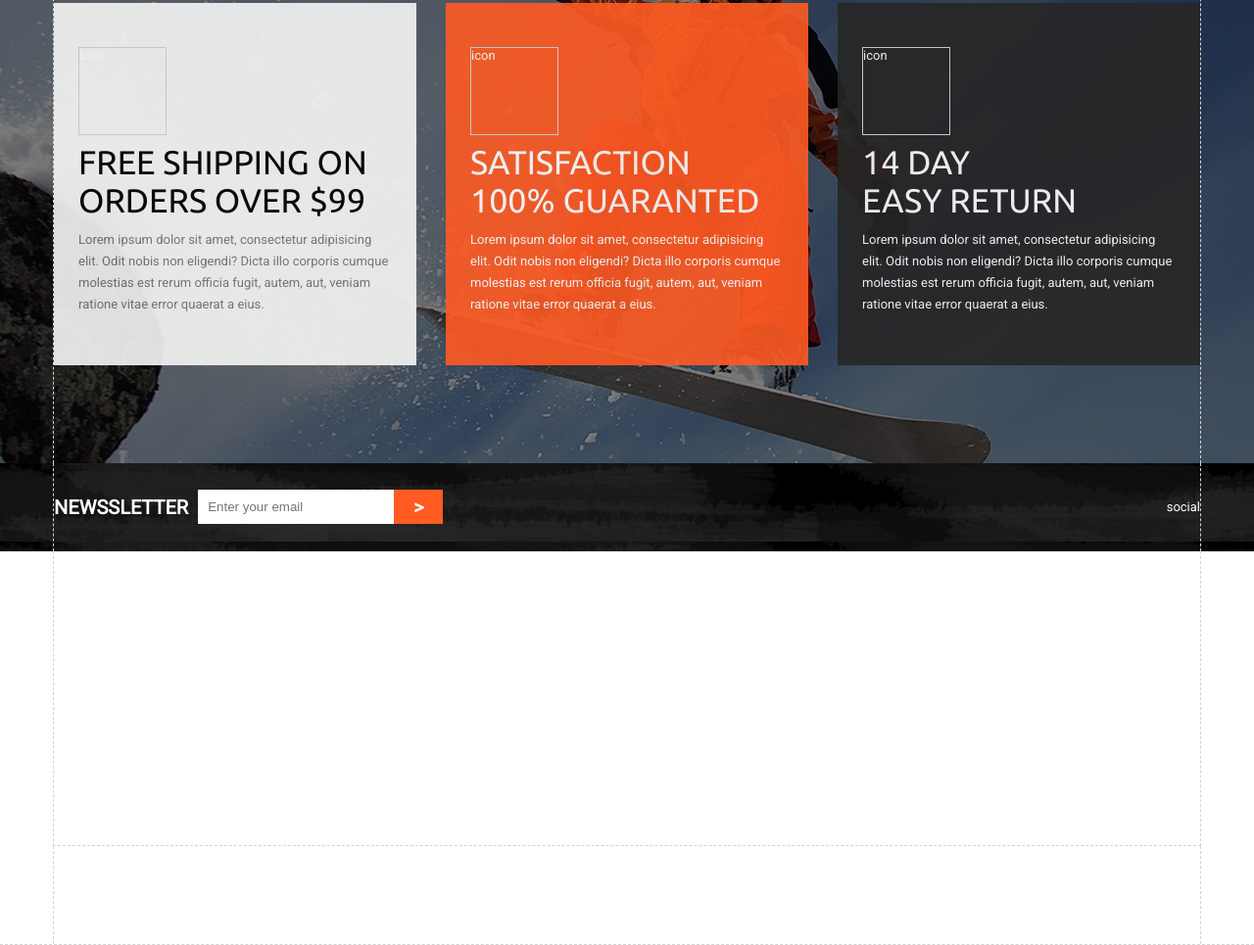
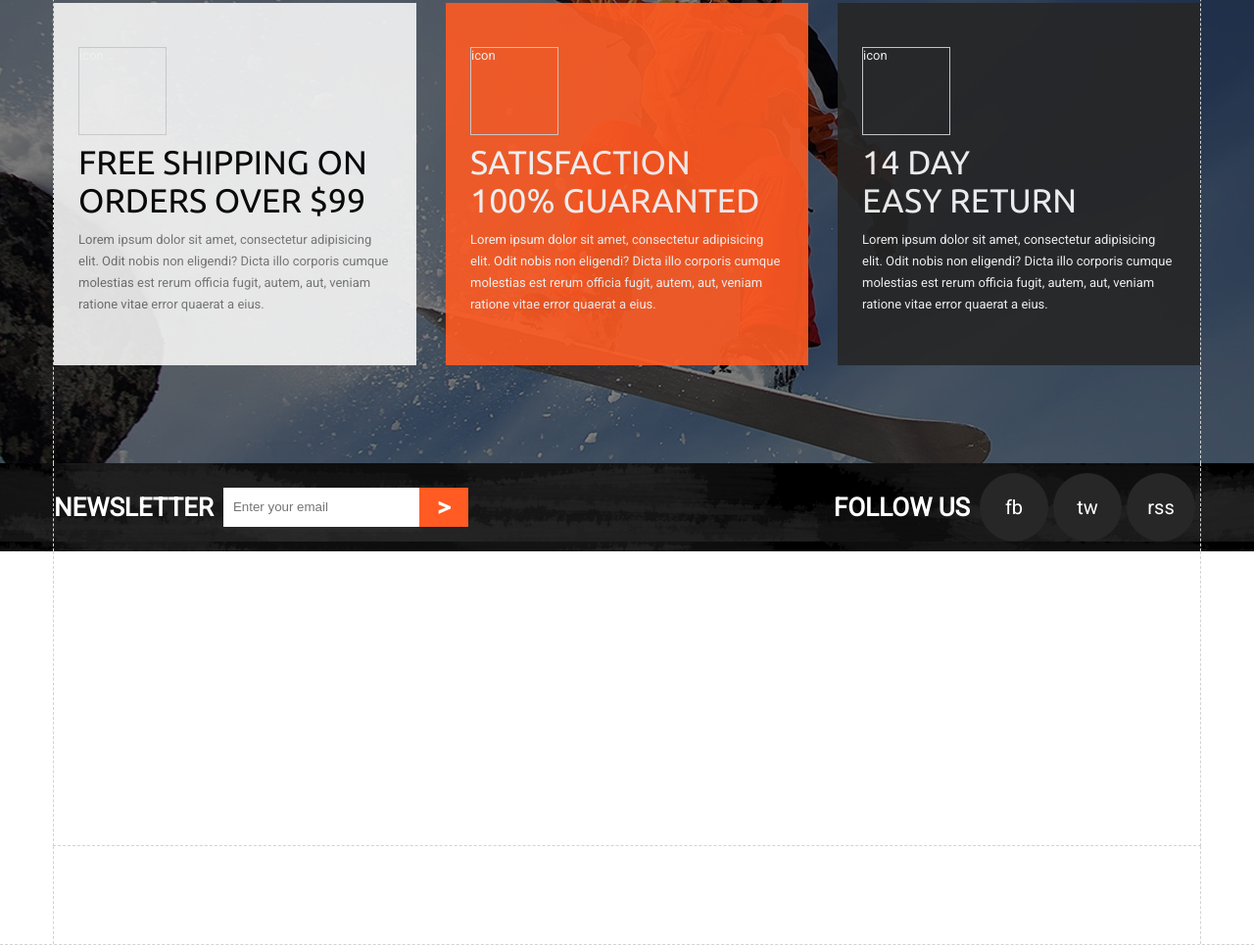
Before and after one commit to pavel-else/pavel-else.github.io, a plain HTML site: page index.html in a window 1280 px wide. Shown: the part 3509-4474 px from the top of the page at 98% size. Drawn offline with Linux system fonts and the light colour scheme.

Commit message:
+ bottom-menu / social

```diff
--- a/index.html
+++ b/index.html
@@ -241,13 +241,17 @@
 	<div class="bottom-menu">
 		<nav class="wrapper">
 			<div class="newsletter">
-				<span>newssletter</span>
+				<span>newsletter</span>
 				<div class="input-email">
 					<input type="text" placeholder="Enter your email">
 					<span class="btn-search">></span>
 				</div>
 			</div>
-			<div class="social">social</div>
+			<ul class="social">
+				<li><a href="#">fb</a></li>
+				<li><a href="#">tw</a></li>
+				<li><a href="#">rss</a></li>
+			</ul>
 		</nav>
 	</div>
 </main>
--- a/style/constants.scss
+++ b/style/constants.scss
@@ -7,6 +7,7 @@ $primary-color: #fff;
 $font-gray: rgb(119, 119, 119);
 $orange: #ff5b23;
 $gray: #262626;
+$light-gray: #272727;
 $border-menu: #777;
 $card-background: #f6f6f6;
 
--- a/style/main.scss
+++ b/style/main.scss
@@ -461,16 +461,15 @@ main {
 				display: flex;
 				align-items: center;
 				text-transform: uppercase;
-				font: 20px $roboto;
+				font: 26px $roboto;
 				font-weight: bold;
-			}
 
 				.input-email {
 					display: flex;
 
 					input {
 						box-sizing: border-box;
-					height: 35px;
+						height: 40px;
 						width: 200px;
 						margin: 0 0 0 10px;
 						padding-left: 10px;
@@ -482,7 +481,7 @@ main {
 					display: flex;
 					align-items: center;
 					justify-content: center;
-				height: 35px;
+					height: 40px;
 					width: 50px;
 					margin: 0;
 					background-color: $orange;
@@ -490,6 +489,48 @@ main {
 				.btn-search:hover {
 					background-color: black;
 				}
+			}
+
+			.social {
+				display: flex;
+				align-items: center;
+				list-style: none;
+
+				li {
+
+					width: 70px;
+					height: 70px;
+					margin-right: 5px;
+					border-radius: 50%;
+					background-color: $light-gray;
+
+					a {
+						height: 70px;
+						/*tmp*/
+							display: flex;
+							justify-content: center;
+							align-items: center;
+							font-size: 20px;
+							text-decoration: none;
+							color: white;
+					}
+				}
+
+				li:hover {
+					background-color: white;
+					a {
+						color: $orange;
+					}
+				}
+			}
+			.social:before {
+				content: 'follow us';
+				margin-right: 10px;
+				text-transform: uppercase;
+				font-size: 26px;
+				font-weight: bold;
+			}
+
 		}
 
 	}
```
Also changed, not shown: style/main.css, 2 other files. Lines whose indentation alone changed are shown as unchanged.
